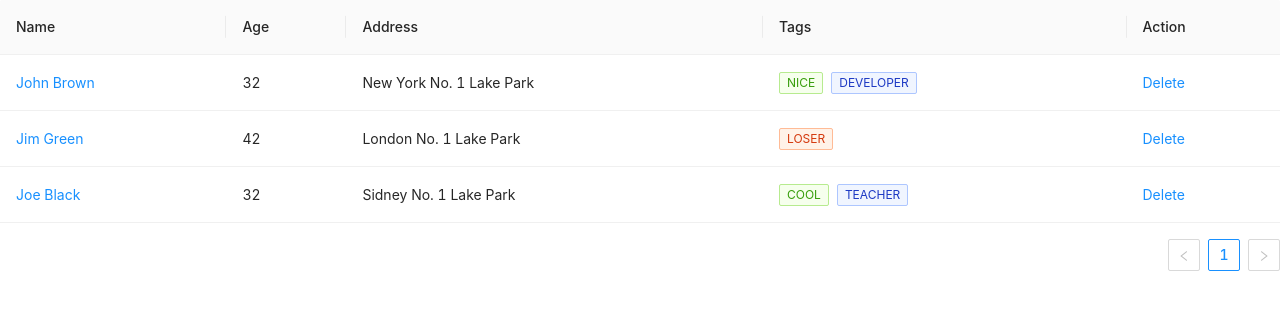
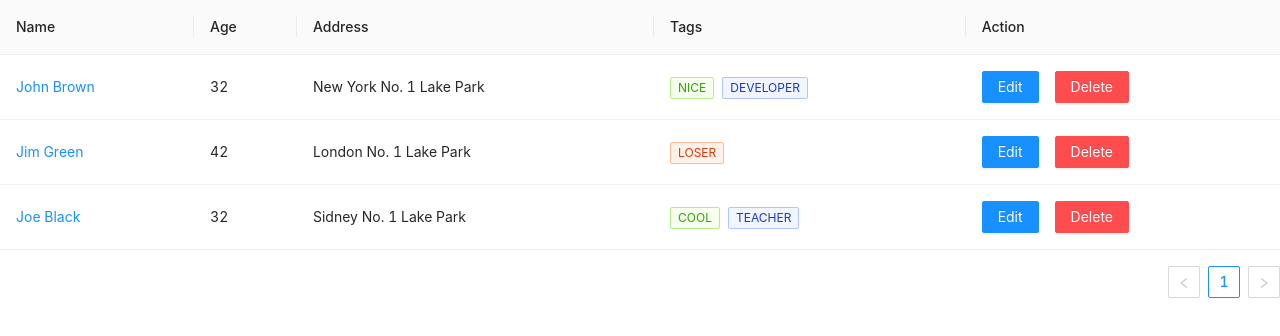
Before and after one commit to antoniocra04/standart-table, a React (Create React App) app: page / in a window 1280 px wide. Shown: the top 336 px of the page. Built offline with nearby package versions, Linux system fonts and the light colour scheme.

Commit message:
feature: add additionalSetup

```diff
--- /dev/null
+++ b/src/ui/molecules/standartTable/AdditionalSetup.tsx
@@ -0,0 +1,34 @@
+import { Space, Button } from 'antd';
+import { IStandartTableAdditionalConfig } from './interfaces';
+
+export const generateAdditionalSetup = (config: IStandartTableAdditionalConfig | undefined) => {
+  let additionalSetup = {};
+
+  if (config) {
+    additionalSetup = {
+      title: 'Action',
+      key: 'action',
+      render: () => (
+        <Space size="middle">
+          {config.onClickEditButtion ? (
+            <Button type="primary" onClick={config.onClickEditButtion}>
+              Edit
+            </Button>
+          ) : (
+            ''
+          )}
+
+          {config.onClickDeleteButton ? (
+            <Button type="primary" danger onClick={config.onClickDeleteButton}>
+              Delete
+            </Button>
+          ) : (
+            ''
+          )}
+        </Space>
+      ),
+    };
+  }
+
+  return additionalSetup;
+};
--- a/src/ui/molecules/standartTable/index.tsx
+++ b/src/ui/molecules/standartTable/index.tsx
@@ -1,10 +1,15 @@
 import React from 'react';
 import { Table } from 'antd';
 import { IStandartTable } from './interfaces';
-
-export const StandartTable: React.FC<IStandartTable> = ({ children, columns, dataSource }: IStandartTable) => {
+import { generateAdditionalSetup } from './AdditionalSetup';
+export const StandartTable: React.FC<IStandartTable> = ({
+  children,
+  columns,
+  dataSource,
+  additionalConfig,
+}: IStandartTable) => {
   return (
-    <Table dataSource={dataSource} columns={columns}>
+    <Table dataSource={dataSource} columns={[...columns, generateAdditionalSetup(additionalConfig)]}>
       {children}
     </Table>
   );
--- a/src/ui/molecules/standartTable/interfaces.ts
+++ b/src/ui/molecules/standartTable/interfaces.ts
@@ -5,9 +5,15 @@ export interface IStandartTable {
   children?: React.ReactChildren;
   columns: ColumnsType<IStandartTableDataSource>;
   dataSource: IStandartTableDataSource[];
+  additionalConfig?: IStandartTableAdditionalConfig;
 }
 
 export interface IStandartTableDataSource {
   key: string;
   [others: string]: unknown;
 }
+
+export interface IStandartTableAdditionalConfig {
+  onClickDeleteButton?: () => void;
+  onClickEditButtion?: () => void;
+}
--- a/src/ui/organisms/StandartTableExample.tsx
+++ b/src/ui/organisms/StandartTableExample.tsx
@@ -1,5 +1,5 @@
 import React from 'react';
-import { Tag, Space } from 'antd';
+import { Tag } from 'antd';
 import { StandartTable } from '../molecules/StandartTable';
 
 const data = [
@@ -63,17 +63,13 @@ const columns = [
       </>
     ),
   },
-  {
-    title: 'Action',
-    key: 'action',
-    render: () => (
-      <Space size="middle">
-        <a>Delete</a>
-      </Space>
-    ),
-  },
 ];
 
+const additionalConfig = {
+  onClickEditButtion: () => console.log('edit'),
+  onClickDeleteButton: () => console.log('delete'),
+};
+
 export const StandartTableExample: React.FC = () => {
-  return <StandartTable dataSource={data} columns={columns} />;
+  return <StandartTable dataSource={data} columns={columns} additionalConfig={additionalConfig} />;
 };
```
